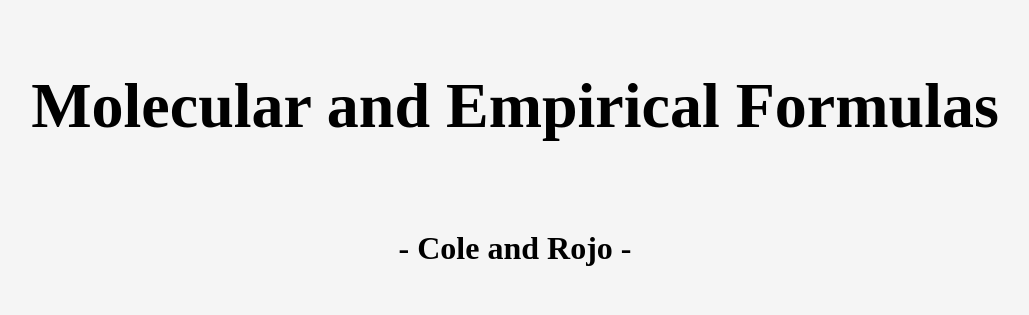
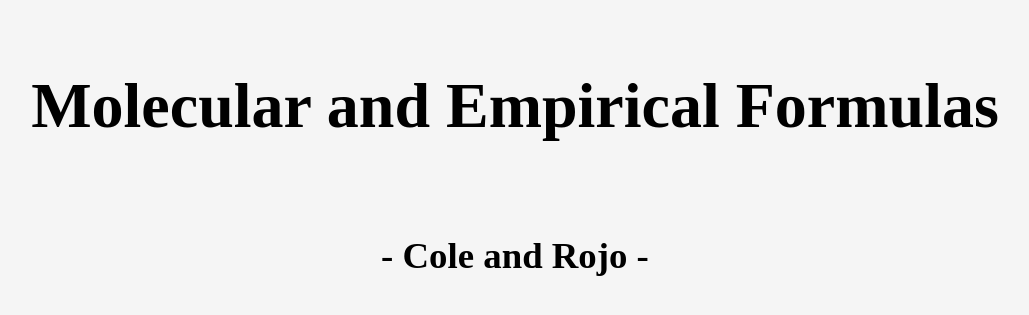
Before and after one commit to blobspire/blobspire.github.io, a Jekyll site: the page features/chemProject/index.html, which Jekyll copies as it is, in a window 1280 px wide. Shown: the top 315 px of the page, without its empty margins (125-1154 px from the left). Built offline with Jekyll 4.4.1, drawn with Linux system fonts in a browser that asks for light colours.

Commit message:
increase size

```diff
--- a/features/chemProject/index.html
+++ b/features/chemProject/index.html
@@ -13,7 +13,7 @@ h1 {
     font-size: 4em;
 }
 h2 {
-    font-size: 2em;
+    font-size: 2.3em;
 }
 p {
     font-size: 2.8em;
```
